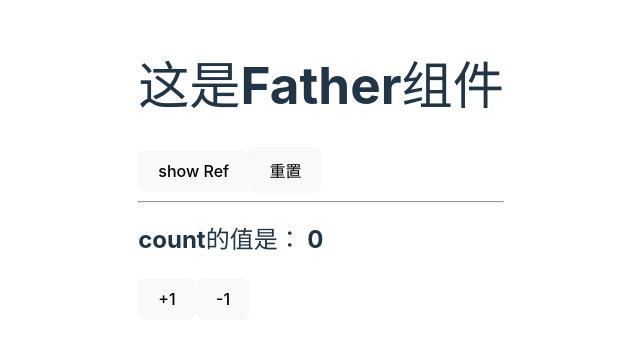
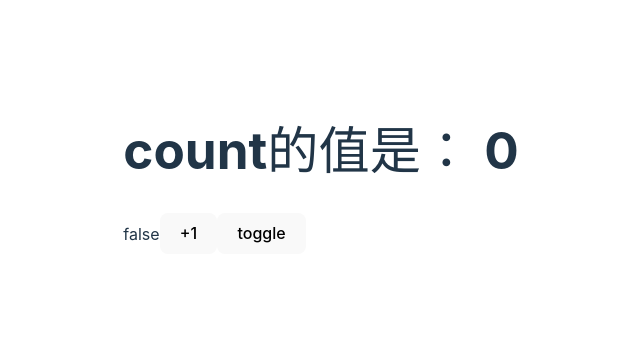
Before and after one commit to ypinchina/hooks-advance, a React (Vite) app in the folder day_01/: page / in a window 1280 px wide. Shown: the part 229-572 px from the top of the page, without its empty margins (319-959 px from the left). Built offline with nearby package versions, Linux system fonts and the light colour scheme.

Commit message:
提交useEffect学习笔记

```diff
--- a/day_01/src/App.tsx
+++ b/day_01/src/App.tsx
@@ -1,9 +1,9 @@
 import React from "react";
-import { Father } from "./components/use_ref/forwardRef";
+import { Effect } from "./components/use_effect/base";
 const App: React.FC = () => {
   return (
     <>
-      <Father></Father>
+      <Effect></Effect>
     </>
   );
 };
--- /dev/null
+++ b/day_01/src/components/use_effect/base.tsx
@@ -0,0 +1,18 @@
+import React, { useState, useEffect } from "react"
+export const Effect:React.FC = () => {
+    const [count, setCount] = useState(0)
+    const [flag, setFlag] = useState(false)
+    useEffect(() => {
+        console.log(document.querySelector("h1")?.innerText)
+    }, [count])
+    const toggle = () => {
+        setFlag(prev => !prev)
+    }
+    return (
+        <>
+            <h1>count的值是： {count}</h1>   <span>{String(flag)}</span>
+            <button onClick={() => setCount(prev => prev + 1)}>+1</button>
+            <button onClick={toggle}>toggle</button>
+        </>
+    )
+}
--- a/day_01/src/components/use_ref/forwardRef.tsx
+++ b/day_01/src/components/use_ref/forwardRef.tsx
@@ -5,6 +5,7 @@ export const Child = forwardRef((_, ref) => {
       setCount(prev => prev += step)
     }
     useImperativeHandle(ref, () => {
+      console.log('渲染了关联页面')
       return {
         count,
         reset: () => setCount(0)
```
Also changed, not shown: 1 other file (tests, documents, lock files or other folders).
